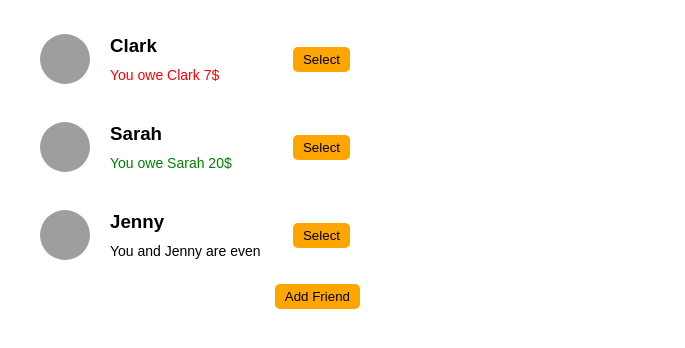
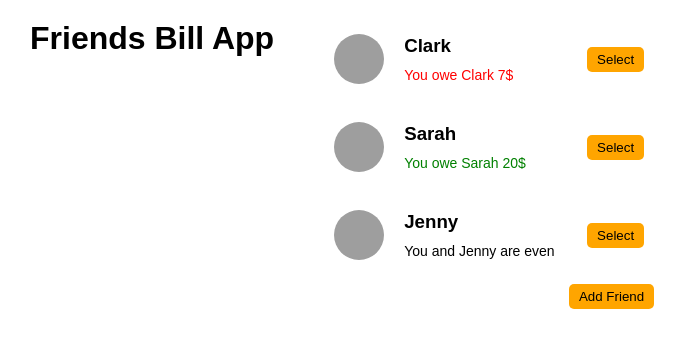
Before and after one commit to QMHLO/react-friends-bill-app, a React (Create React App) app: page / in a window 1280 px wide. Shown: the top 348 px of the page, without its empty margins (110-795 px from the left). Built offline with nearby package versions, Linux system fonts and the light colour scheme; grey boxes are pictures that could not be loaded.

Commit message:
title added

```diff
--- a/src/App.js
+++ b/src/App.js
@@ -48,6 +48,7 @@ function App() {
   }
   return (
     <div className="main">
+      <h1>Friends Bill App</h1>
       <div className="sidebar">
         <FriendsList friends={friends} onSelection={handleSelection} selectedFriend={selectedFriend} />
         {showAddFriend && <FormAddFriend onAddFriend={handleAddFriend} />}
```
